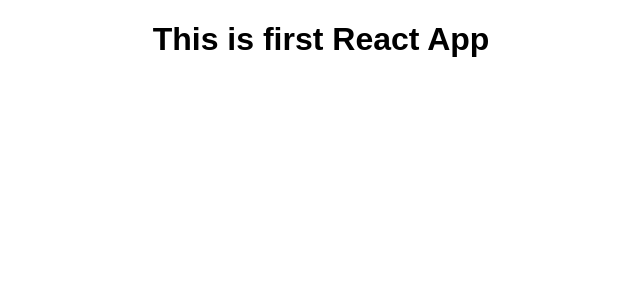
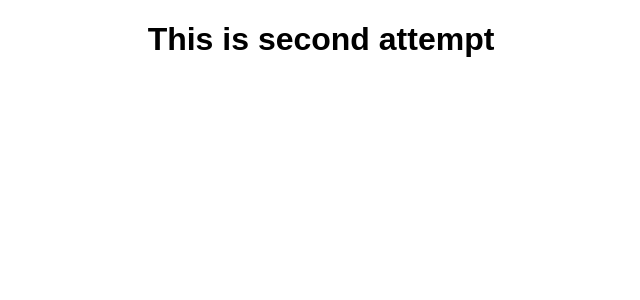
Before and after one commit to erprtkjn/react-complete-guide, a React (Create React App) app: page / in a window 1280 px wide. Shown: the top 300 px of the page, without its empty margins (319-959 px from the left). Built offline with nearby package versions, Linux system fonts and the light colour scheme.

Commit message:
second attempt

```diff
--- a/src/App.js
+++ b/src/App.js
@@ -6,7 +6,7 @@ class App extends Component {
   render() {
     return (
       <div className="App">
-        <h1>This is first React App</h1>
+        <h1>This is second attempt</h1>
       </div>
     );
   }
```
